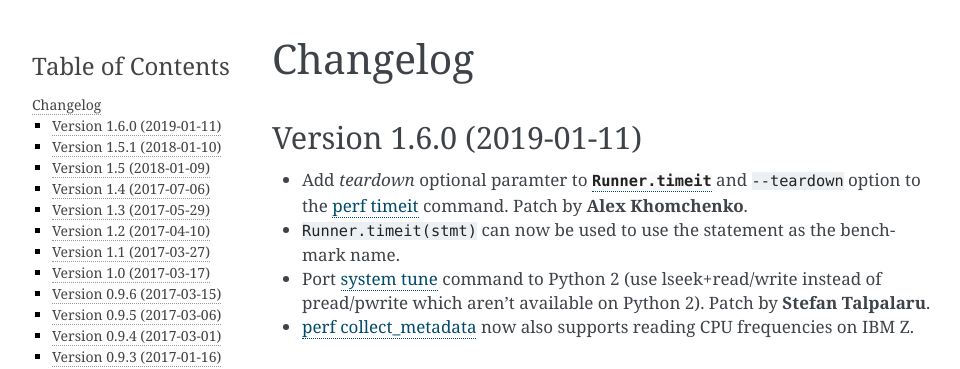
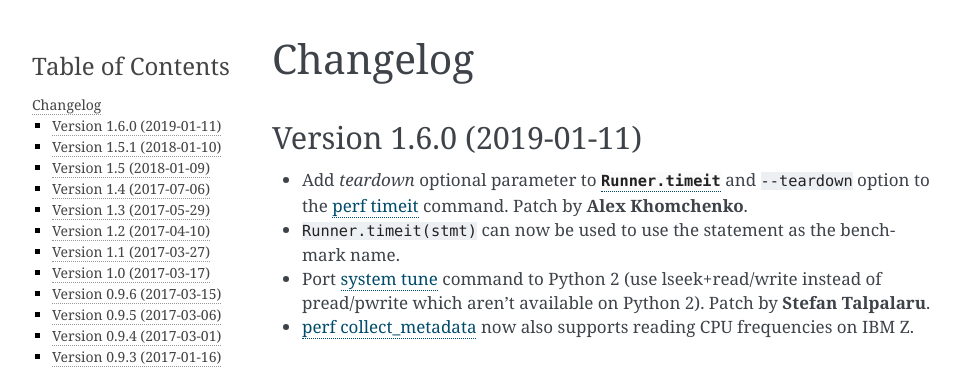
Before and after one commit to psf/pyperf, a Sphinx documentation site: the page built from doc/changelog.rst, in a window 1280 px wide and 900 px high. Shown: the top 369 px of the window, without its empty margins (148-1108 px from the left). Built offline with Sphinx 7.4.7, drawn with Linux system fonts in a browser that asks for light colours.

Commit message:
fix typo

```diff
--- a/doc/changelog.rst
+++ b/doc/changelog.rst
@@ -4,7 +4,7 @@ Changelog
 Version 1.6.0 (2019-01-11)
 --------------------------
 
-* Add *teardown* optional paramter to :class:`Runner.timeit` and ``--teardown``
+* Add *teardown* optional parameter to :class:`Runner.timeit` and ``--teardown``
   option to the :ref:`perf timeit <timeit_cmd>` command. Patch by **Alex
   Khomchenko**.
 * ``Runner.timeit(stmt)`` can now be used to use the statement as the benchmark
```
